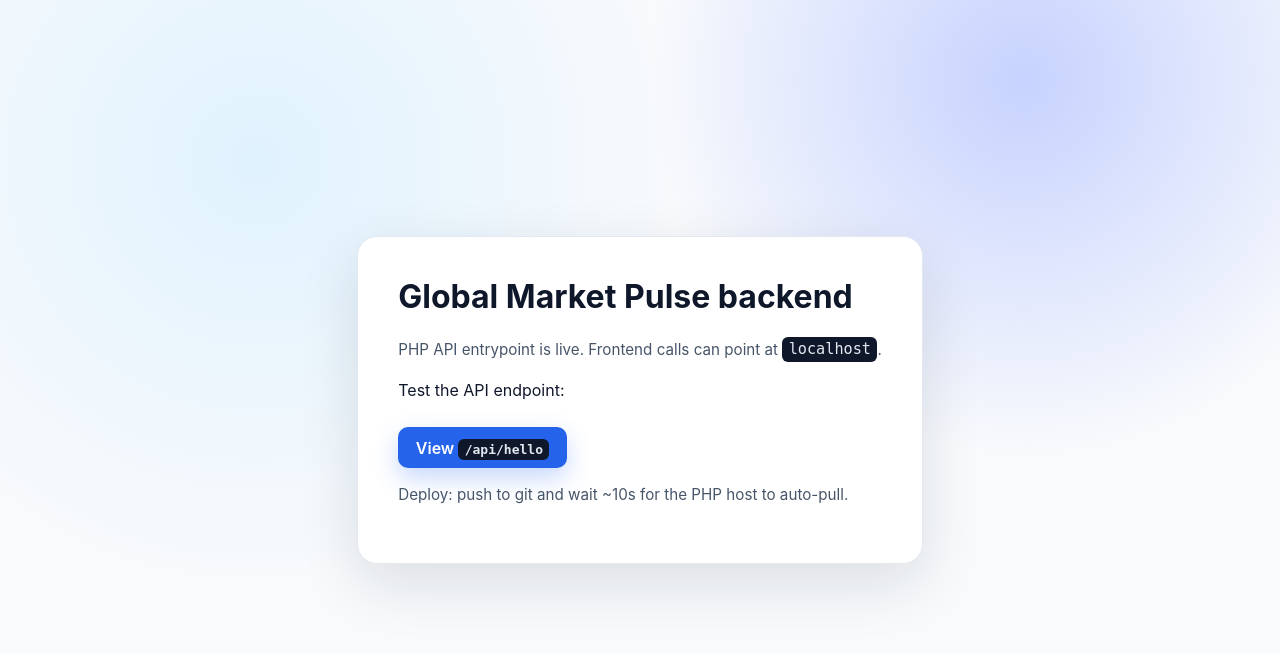
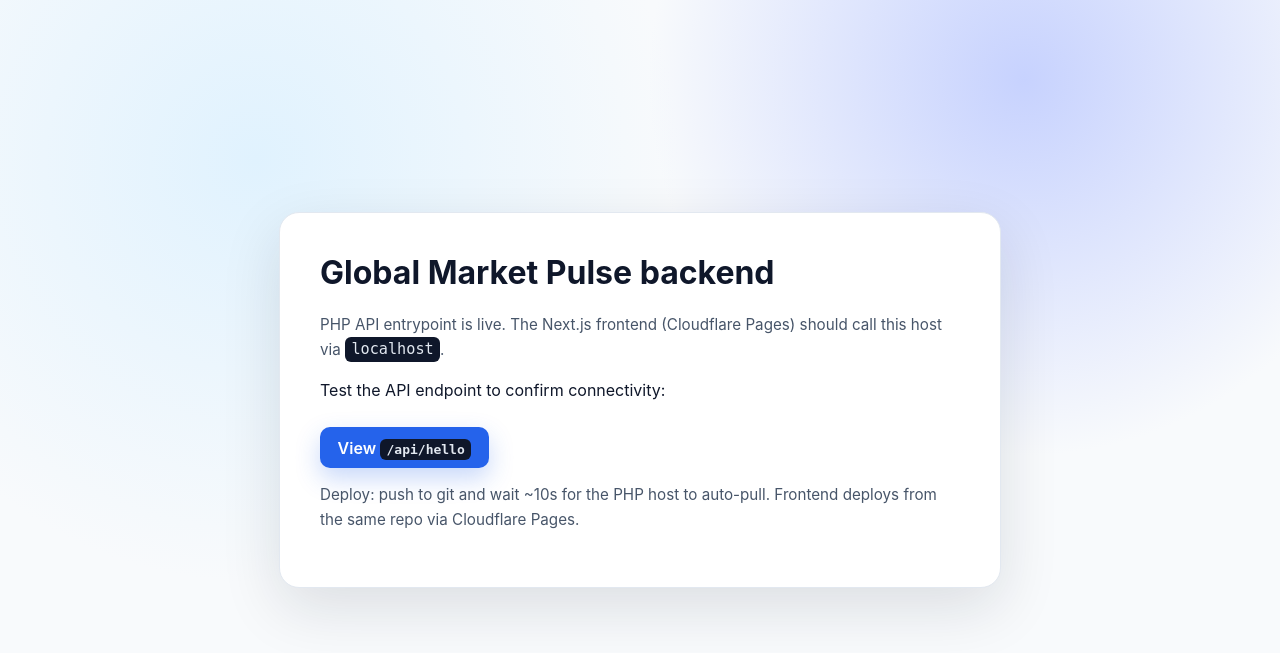
Before and after one commit to Singh-army/stocksapi, a PHP site: page / in a window 1280 px wide. Shown: the top 653 px of the page. Run offline with PHP 8.4, Linux system fonts and the light colour scheme.

Commit message:
chore: refresh welcome pages for backend and frontend

```diff
--- a/frontend/pages/index.js
+++ b/frontend/pages/index.js
@@ -30,8 +30,8 @@ export default function Home() {
         <div className="badge">Frontend · Cloudflare</div>
         <h1>Welcome to Global Market Pulse</h1>
         <p>
-          This Next.js frontend is ready to fetch data from the PHP backend deployed at
-          <code className="code">{API_BASE}</code>.
+          This Next.js frontend is talking to the PHP backend at
+          <code className="code">{API_BASE}</code>. The welcome data below is parsed live from the backend JSON.
         </p>
         <p className="muted">{apiStatus}</p>
         {error && <p className="error">Error: {error}</p>}
--- a/index.php
+++ b/index.php
@@ -72,12 +72,12 @@ if (str_starts_with($uri, '/api/hello')) {
 <body>
     <main class="card">
         <h1>Global Market Pulse backend</h1>
-        <p class="muted">PHP API entrypoint is live. Frontend calls can point at <code><?= htmlspecialchars($_SERVER['HTTP_HOST'] ?? 'globalmarketpulse.net') ?></code>.</p>
-        <p>Test the API endpoint:</p>
+        <p class="muted">PHP API entrypoint is live. The Next.js frontend (Cloudflare Pages) should call this host via <code><?= htmlspecialchars($_SERVER['HTTP_HOST'] ?? 'globalmarketpulse.net') ?></code>.</p>
+        <p>Test the API endpoint to confirm connectivity:</p>
         <div class="actions">
             <a class="button" href="/api/hello">View <code>/api/hello</code></a>
         </div>
-        <p class="muted">Deploy: push to git and wait ~10s for the PHP host to auto-pull.</p>
+        <p class="muted">Deploy: push to git and wait ~10s for the PHP host to auto-pull. Frontend deploys from the same repo via Cloudflare Pages.</p>
     </main>
 </body>
 </html>
```
Also changed, not shown: README.md.
